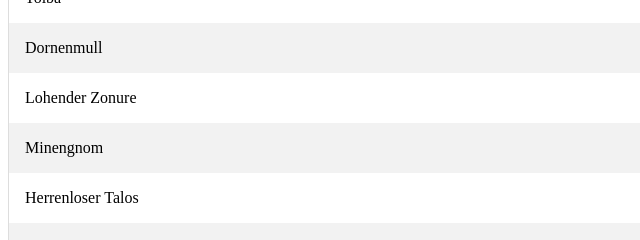
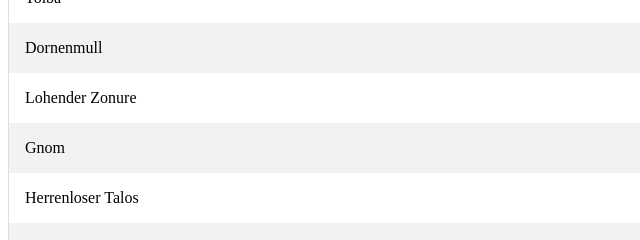
Before and after one commit to e-reiter/kupojagd, a plain HTML site: page index.html in a window 1280 px wide. Shown: the part 3280-3520 px from the top of the page, 0-640 px from the left. Drawn offline with Linux system fonts and the light colour scheme.

Commit message:
Update index.html
namechange

```diff
--- a/index.html
+++ b/index.html
@@ -116,7 +116,7 @@
 		<tr><td>Tolba </td><td>29/20</td></tr>
 		<tr><td>Dornenmull </td><td>11/19</td></tr>
 		<tr><td>Lohender Zonure </td><td>24/34</td></tr>
-		<tr><td>Minengnom </td><td>20/10</td></tr>
+		<tr><td>Gnom </td><td>20/10</td></tr>
 		<tr><td>Herrenloser Talos </td><td>12/30</td></tr>
 		<tr><td>Ngozi </td><td>31/25</td></tr>
 		<tr><td>Sandmull </td><td>29/20</td></tr>
```
